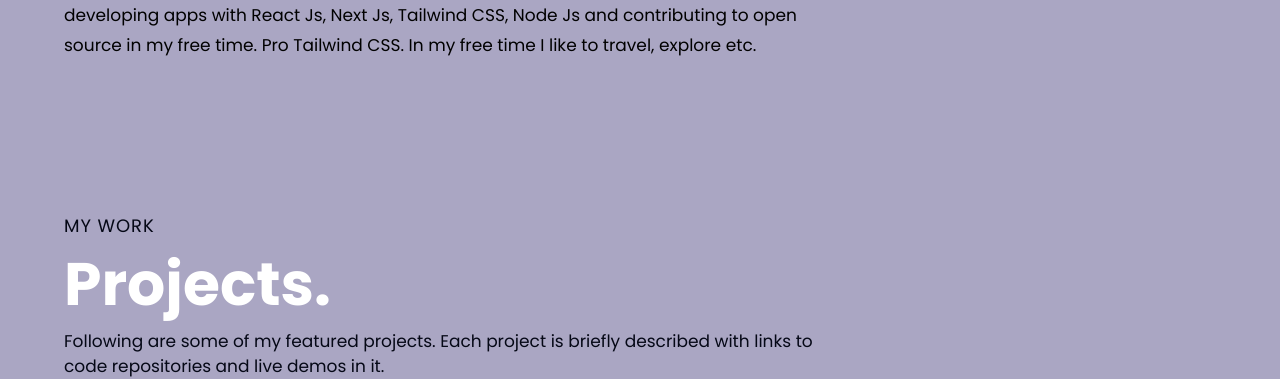
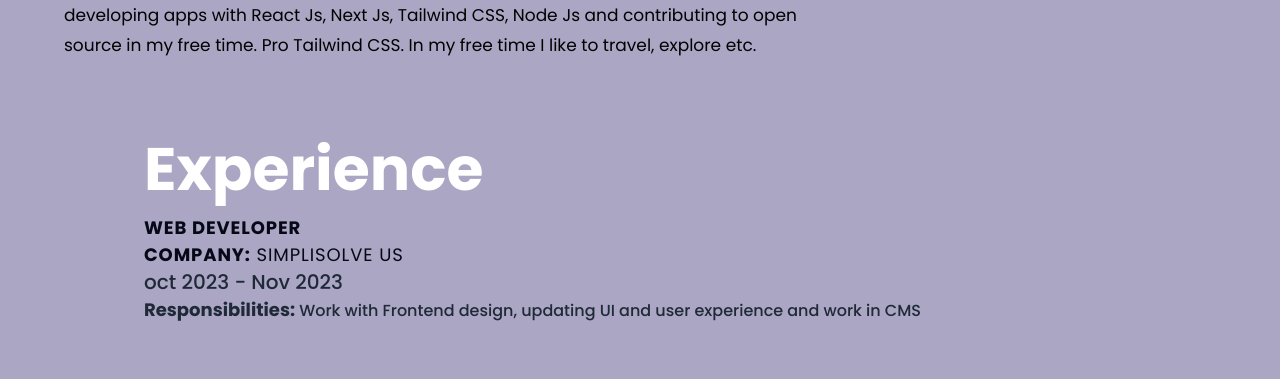
Before and after one commit to abir045/3d-portfolio, a React (Vite) app: page / in a window 1280 px wide. Shown: the part 880-1259 px from the top of the page. Built offline with nearby package versions, Linux system fonts and the light colour scheme.

Commit message:
updated experience

```diff
--- a/src/App.jsx
+++ b/src/App.jsx
@@ -10,6 +10,7 @@ import {
   Footer,
 } from "./components";
 import { BrowserRouter } from "react-router-dom";
+import Experience from "./components/Experience";
 
 function App() {
   return (
@@ -20,6 +21,7 @@ function App() {
           <Hero />
         </div>
         <About />
+        <Experience />
         <Works />
         <Education />
         <Tech />
--- /dev/null
+++ b/src/components/Experience.jsx
@@ -0,0 +1,27 @@
+import React from "react";
+import { motion } from "framer-motion";
+import { styles } from "../styles";
+
+const Experience = () => {
+  return (
+    <div>
+      <div className=" flex flex-col lg:mx-36 mx-6 md:mx-16">
+        {/* <p className={styles.sectionSubText}>Introduction</p> */}
+
+        <h2 className={`${styles.sectionHeadText}`}>Experience</h2>
+
+        <p className={`${styles.sectionSubText} font-bold`}>Web Developer</p>
+        <p className={styles.sectionSubText}>
+          <span className="font-bold">Company:</span> Simplisolve US
+        </p>
+        <p className="text-xl font-medium">oct 2023 - Nov 2023</p>
+        <p className="font-medium">
+          <span className="font-bold text-lg ">Responsibilities:</span> Work
+          with Frontend design, updating UI and user experience and work in CMS
+        </p>
+      </div>
+    </div>
+  );
+};
+
+export default Experience;
```
